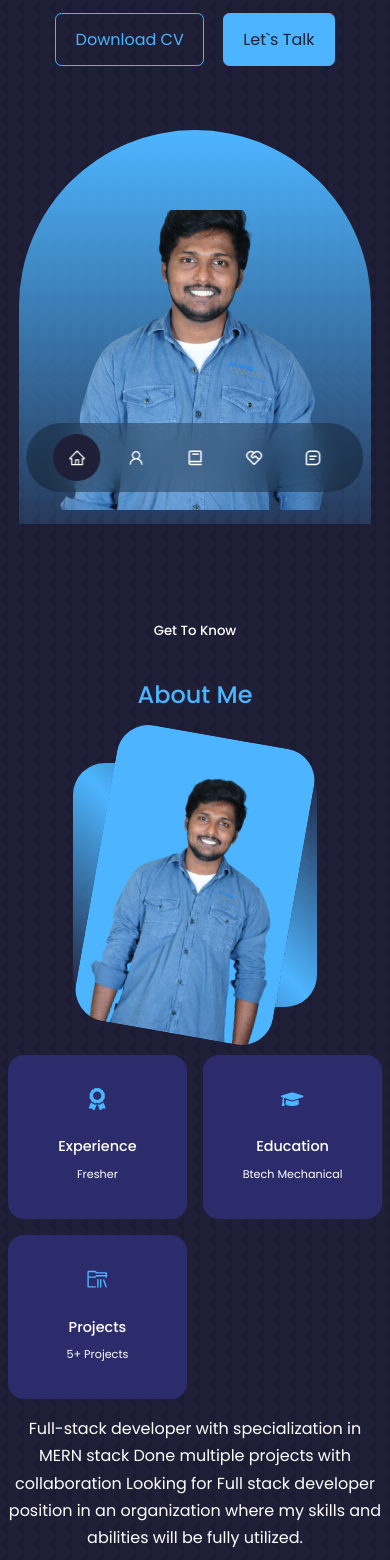
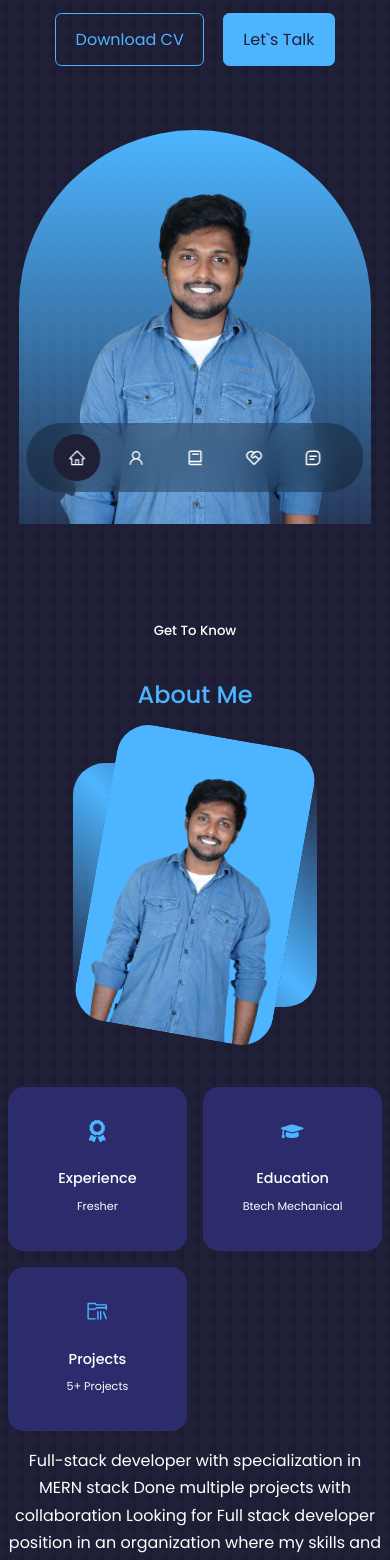
Before and after one commit to leadernaga/PORTFOLIO, a React (Create React App) app: page / in a window 390 px wide. Shown: the part 320-1880 px from the top of the page. Built offline with nearby package versions, Linux system fonts and the light colour scheme.

Commit message:
portfolio

```diff
--- a/src/Components/About/about.css
+++ b/src/Components/About/about.css
@@ -81,7 +81,7 @@ box-shadow: 12px 29px 81px 0px rgba(0,0,0,0.75);
 @media screen and (max-width:850px) {
    .about__container{
        grid-template-columns:1fr;
-       gap:0;
+       gap:2rem;
    }
    .about__me{
        width:50%;
--- a/src/Components/Header/header.css
+++ b/src/Components/Header/header.css
@@ -11,8 +11,9 @@ header {
 .myimage {
   /* transform: scale(1); */
   /* margin-left:30px; */
-  height: 300px;
+  height: 50vh;
   width: 300px;
+
 }
 
 /* ################ CTA #####################*/
@@ -51,8 +52,8 @@ header {
   transform: translateX(-50%);
   margin-top: 4rem;
   border-radius: 12rem 12rem 0 0;
-  overflow: hidden;
-  padding: 5rem 1.5rem 1.5rem 1.5rem;
+  /* overflow: hidden; */
+  padding: 1rem 1.5rem 1.5rem 1.5rem;
 }
 
 /* ######################## Scroll Down ############################*/
@@ -70,15 +71,15 @@ header {
 
 @media screen and (max-width: 1024px) {
   header {
-    height: 70vh !important;
+    height: 100vh !important;
   }
 }
 @media screen and (max-width: 850px) {
   header {
     height: 70vh;
   }
-  .header__container{
-    height:
+  .header__container .me {
+    overflow: hidden;
   }
 }
 
@@ -86,7 +87,10 @@ header {
 
 @media screen and (max-width: 600px) {
   header {
-    height: 100vh !important ;
+    height: 100vh ;
+  }
+  .me{
+    height: 100vh ;
   }
   .header__socials,
   .scroll__down {
```
